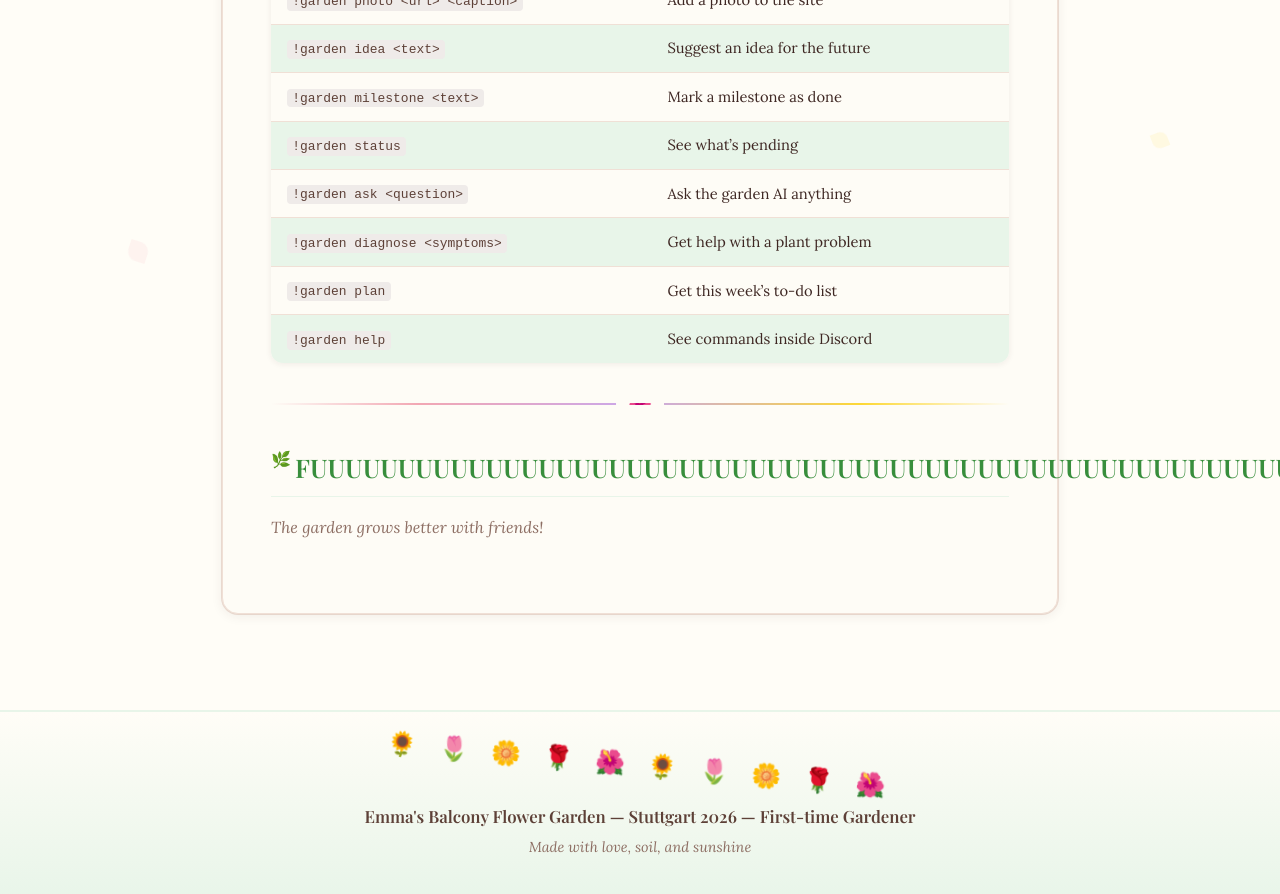
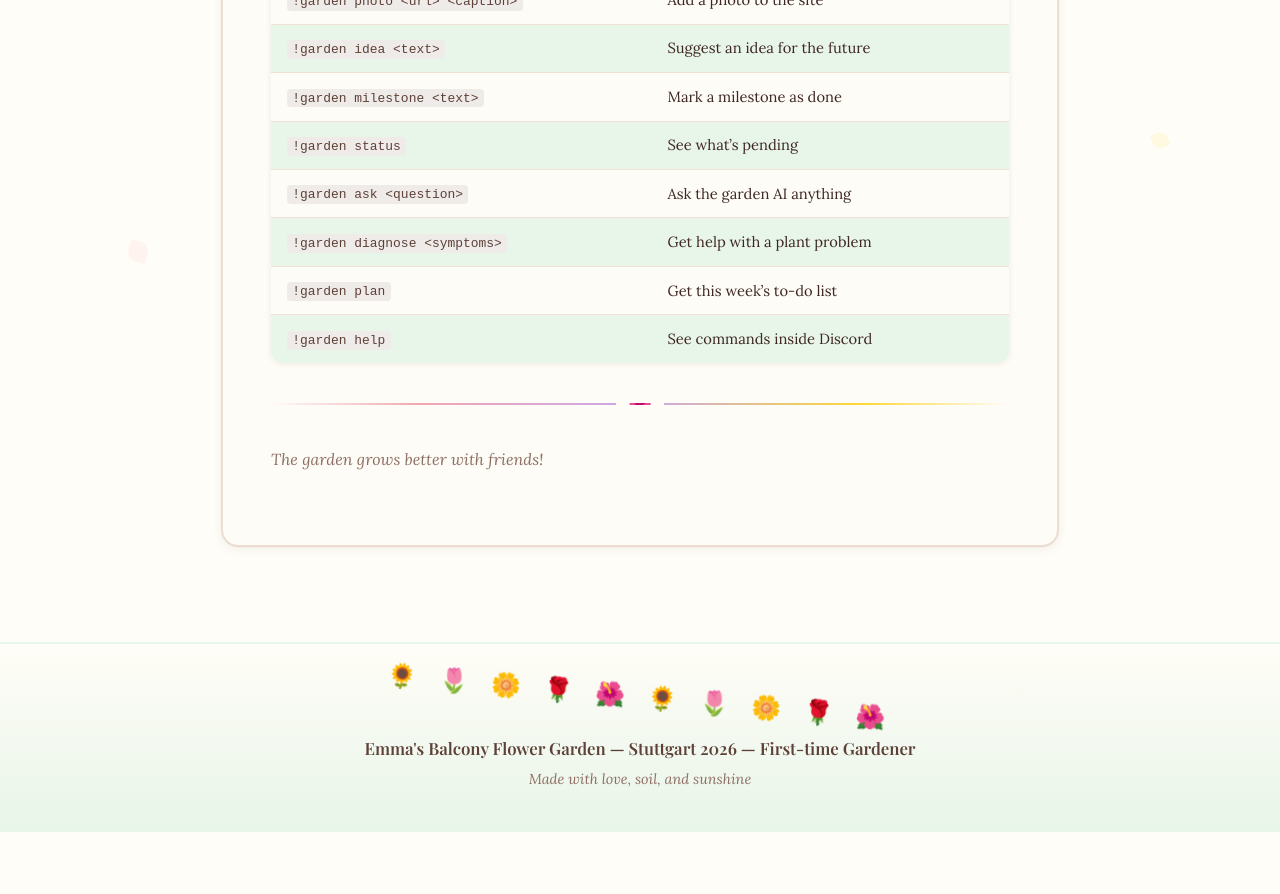
Before and after one commit to rompasaurus/emmas-gardening-project, a Jekyll site: the page built from CONTRIBUTE.md, in a window 1280 px wide and 900 px high, scrolled down 2744 px. Shown: the top 894 px of the window. Built offline with Jekyll 4.4.1, drawn with Linux system fonts in a browser that asks for light colours; after the commit the page ends 3576 px from its top, so only the background shows below that.

Commit message:
un do fuuuuuuuuuuuuuuk

```diff
--- a/CONTRIBUTE.md
+++ b/CONTRIBUTE.md
@@ -92,7 +92,4 @@ Not on Discord? No problem:
 | `!garden help` | See commands inside Discord |
 
 ---
-
-
-## FUUUUUUUUUUUUUUUUUUUUUUUUUUUUUUUUUUUUUUUUUUUUUUUUUUUUUUUUUUUUUUUK
 *The garden grows better with friends!*
```
